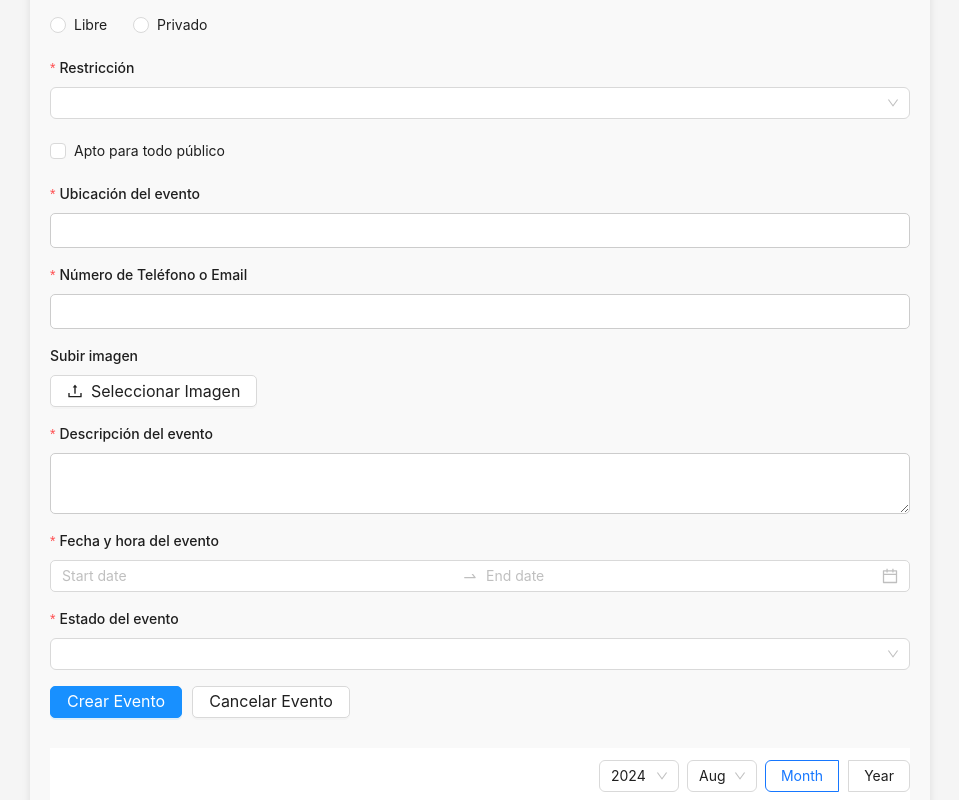
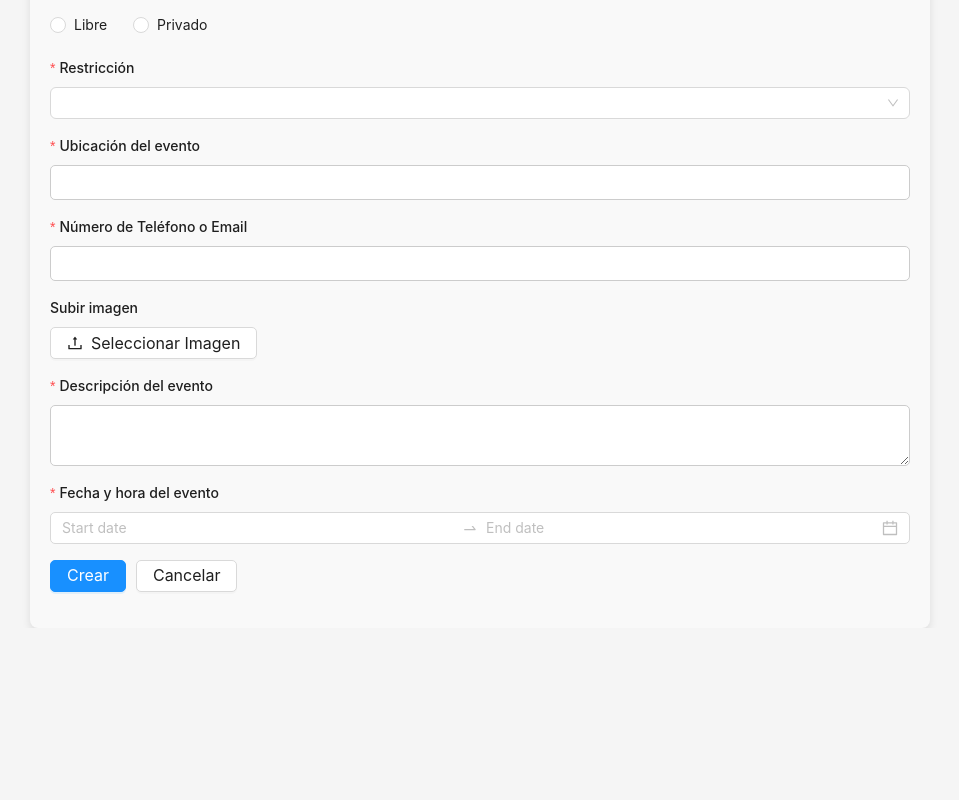
Before and after one commit to App-Eventos/client, a React (Vite) app: page /create-event in a window 1280 px wide. Shown: the part 200-1000 px from the top of the page, without its empty margins (160-1119 px from the left). After the commit the page ends 828 px from the top, so only its background shows below. Built offline with nearby package versions, Linux system fonts and the light colour scheme; sample sign-in values are in the browser's storage.

Commit message:
Modifcando el eventForm

```diff
--- a/src/components/EventForm/EventForm.jsx
+++ b/src/components/EventForm/EventForm.jsx
@@ -1,42 +1,54 @@
-import React, { useState } from 'react';
+import React, { useState, useContext } from 'react';
 import { Calendar, Button, Form, Input, DatePicker, Select, Radio, Upload, Checkbox, List, Modal } from 'antd';
 import { UploadOutlined } from '@ant-design/icons';
 import moment from 'moment';
 import 'antd/dist/reset.css';
 import './EventForm.css';
+import axios from 'axios';
+import { useNavigate } from 'react-router-dom';
+// import { AppContext } from '../../context/AppProvider';
 
 const { Option } = Select;
 
-const EventForm = () => {
-  const [events, setEvents] = useState([]);
+const EventForm = ({ onCreate }) => {
   const [isPrivate, setIsPrivate] = useState(false);
   const [form] = Form.useForm();
   const [fileList, setFileList] = useState([]);
   const [isOtherCategory, setIsOtherCategory] = useState(false);
-  const [editingEvent, setEditingEvent] = useState(null); // Se define el estado editingEvent aquí
+  const navigate = useNavigate();
 
-  const handleFormSubmit = (values) => {
-    const newEvent = {
-      ...values,
-      price: values.access === 'privado' ? values.price : 'Gratuito',
-      start: values.date[0].format('YYYY-MM-DD HH:mm'),
-      end: values.date[1].format('YYYY-MM-DD HH:mm'),
-      image: fileList[0]?.originFileObj, // Aquí guardamos el archivo de imagen en el objeto del evento
-    };
+  // const { state } = useContext(AppContext);
 
-    if (editingEvent) {
-      // Actualizar el evento existente
-      setEvents(events.map((event) => (event.key === editingEvent.key ? { ...newEvent, key: event.key } : event)));
-      setEditingEvent(null);
-    } else {
-      // Agregar un nuevo evento
-      setEvents([...events, { ...newEvent, key: events.length }]);
+
+  //Conexion con la base de datos
+  const handleFormSubmit = async (values) => {
+    try {
+      const newEvent = { //se crea un objeto con los nuevos valores ingresados por el usuario
+        ...values,
+        price: values.access === 'privado' ? values.price : 'Gratuito',
+        start: values.date[0].format('YYYY-MM-DD HH:mm'),
+        end: values.date[1].format('YYYY-MM-DD HH:mm'),
+        image: fileList[0]?.originFileObj,
+      };
+
+      const url = 'http://localhost:8080/event/new';
+      const response = await axios.post(url, newEvent, {
+        headers: {
+          'Content-Type': 'multipart/form-data',
+        }
+      });
+      onCreate(response.data);
+      navigate('/');
+
+    } catch (error) {
+      console.log('Error de solicitud:', error.response?.data || error.message);
     }
 
-    form.resetFields();
-    setFileList([]);
-    setIsPrivate(false);
-    setIsOtherCategory(false);
+    // form.resetFields();
+    // setFileList([]);
+    // setIsPrivate(false);
+    // setIsOtherCategory(false);
+
   };
 
   const handleAccessChange = (e) => {
@@ -51,44 +63,51 @@ const EventForm = () => {
     setFileList(fileList);
   };
 
-  const handleEditEvent = (event) => {
-    setEditingEvent(event);
-    form.setFieldsValue({
-      ...event,
-      date: [moment(event.start), moment(event.end)],
-    });
-    setIsPrivate(event.access === 'privado');
-    setFileList(event.image ? [{ uid: '-1', name: event.image.name, status: 'done', url: event.image }] : []);
-  };
+  //Funcion para editar el evento
+  // const handleEditEvent = (event) => {
+  //   setEditingEvent(event);
+  //   form.setFieldsValue({
+  //     ...event,
+  //     date: [moment(event.start), moment(event.end)],
+  //   });
+  //   setIsPrivate(event.access === 'privado');
+  //   setFileList(event.image ? [{ uid: '-1', name: event.image.name, status: 'done', url: event.image }] : []);
+  // };
 
-  const handleDeleteEvent = (event) => {
-    Modal.confirm({
-      title: '¿Estás seguro que deseas eliminar este evento?',
-      onOk: () => {
-        setEvents(events.filter((ev) => ev.key !== event.key));
-      },
-    });
-  };
+  //Funcion para eliminar el evento
+  // const handleDeleteEvent = async (event) => {
+  //   Modal.confirm({
+  //     title: '¿Estás seguro que deseas eliminar este evento?',
+  //     onOk: async () => {
+  //       try {
+  //         await axios.delete(`http://localhost:8080/event/delete/${event._id}`);
+  //         setEvents(events.filter((ev) => ev._id !== event._id));
+  //       } catch (error) {
+  //         console.error('Error al eliminar el evento:', error);
+  //       }
+  //     },
+  //   });
+  // };
 
-  const cellRender = (value) => {
-    const formattedDate = value.format('YYYY-MM-DD');
-    const currentDayEvents = events.filter(
-      (event) => formattedDate >= event.start.split(' ')[0] && formattedDate <= event.end.split(' ')[0]
-    );
+  // const cellRender = (value) => {
+  //   const formattedDate = value.format('YYYY-MM-DD');
+  //   const currentDayEvents = events.filter(
+  //     (event) => formattedDate >= event.start.split(' ')[0] && formattedDate <= event.end.split(' ')[0]
+  //   );
 
-    return (
-      <ul className="events">
-        {currentDayEvents.map((event, index) => (
-          <li key={index}>
-            <strong>{event.title}</strong>
-            <em>{moment(event.start).format('HH:mm')} - {moment(event.end).format('HH:mm')}</em>
-            <span>{event.description}</span>
-            <span>{event.status}</span>
-          </li>
-        ))}
-      </ul>
-    );
-  };
+  //   return (
+  //     <ul className="events">
+  //       {currentDayEvents.map((event, index) => (
+  //         <li key={index}>
+  //           <strong>{event.title}</strong>
+  //           <em>{moment(event.start).format('HH:mm')} - {moment(event.end).format('HH:mm')}</em>
+  //           <span>{event.description}</span>
+  //           {/* <span>{event.status}</span> */}
+  //         </li>
+  //       ))}
+  //     </ul>
+  //   );
+  // };
 
   return (
     <div className="event-form-container">
@@ -166,15 +185,15 @@ const EventForm = () => {
           </Select>
         </Form.Item>
 
-        <Form.Item
+        {/* <Form.Item
           name="public"
           valuePropName="checked"
         >
           <Checkbox>Apto para todo público</Checkbox>
-        </Form.Item>
+        </Form.Item> */}
 
         <Form.Item
-          name="location"
+          name="address"
           label="Ubicación del evento"
           rules={[{ required: true, message: 'Por favor, introduce la ubicación del evento' }]}
         >
@@ -182,7 +201,7 @@ const EventForm = () => {
         </Form.Item>
 
         <Form.Item
-          name="contact"
+          name="phoneContact"
           label="Número de Teléfono o Email"
           rules={[{ required: true, message: 'Por favor, introduce un número de teléfono o email para contacto' }]}
         >
@@ -222,7 +241,7 @@ const EventForm = () => {
             style={{ width: '100%' }}
           />
         </Form.Item>
-
+        {/*
         <Form.Item
           name="status"
           label="Estado del evento"
@@ -233,23 +252,23 @@ const EventForm = () => {
             <Option value="cancelado">Cancelado</Option>
             <Option value="suspendido">Suspendido</Option>
           </Select>
-        </Form.Item>
+        </Form.Item> */}
 
         <Form.Item>
           <Button type="primary" htmlType="submit">
-            {editingEvent ? 'Guardar Cambios' : 'Crear Evento'}
+            Crear
           </Button>
           <Button type="default" style={{ marginLeft: '10px' }} onClick={() => form.resetFields()}>
-            {editingEvent ? 'Cancelar Edición' : 'Cancelar Evento'}
+            Cancelar
           </Button>
         </Form.Item>
       </Form>
 
-      <div className="calendar-container">
+      {/* <div className="calendar-container">
         <Calendar cellRender={cellRender} />
-      </div>
+      </div> */}
 
-      <List
+      {/* <List
         header={<div>Lista de Eventos</div>}
         bordered
         dataSource={events}
@@ -263,7 +282,7 @@ const EventForm = () => {
             {event.title} - {moment(event.start).format('YYYY-MM-DD HH:mm')} - {moment(event.end).format('YYYY-MM-DD HH:mm')}
           </List.Item>
         )}
-      />
+      /> */}
     </div>
   );
 };
```
